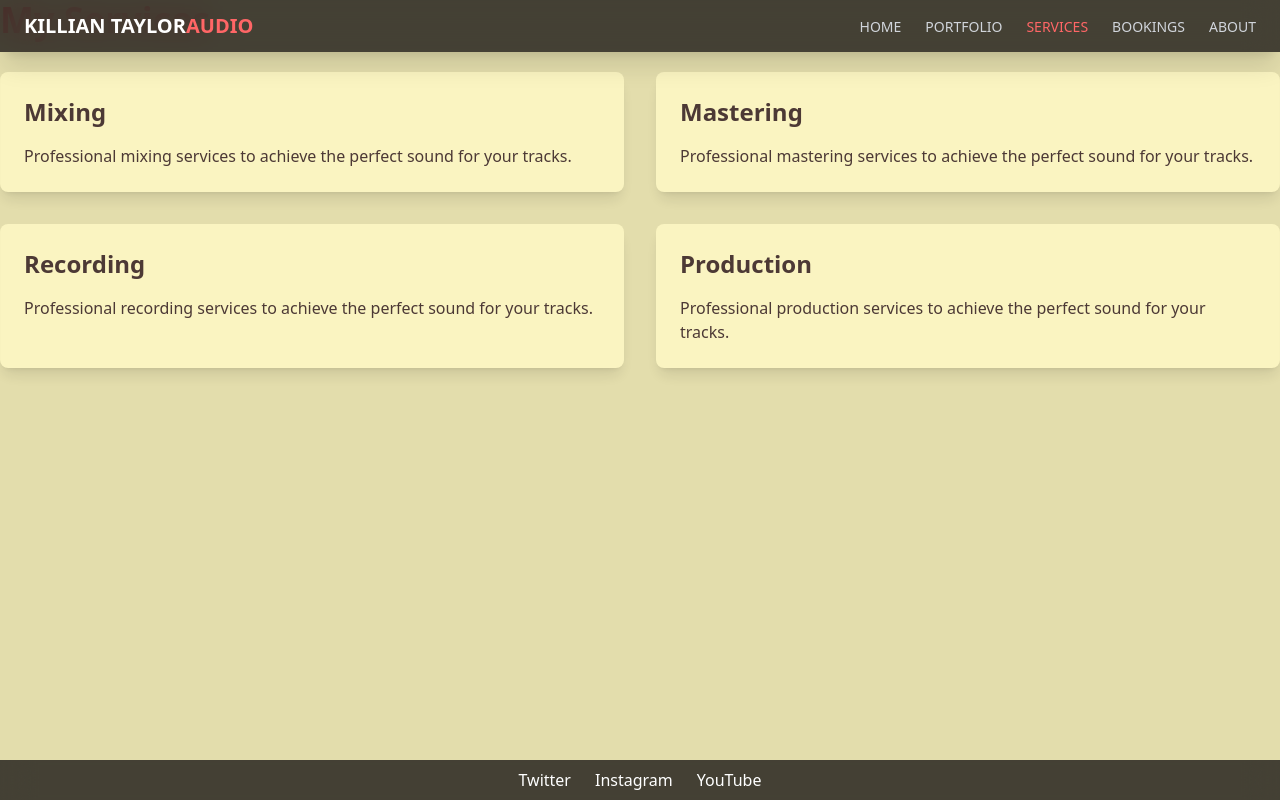
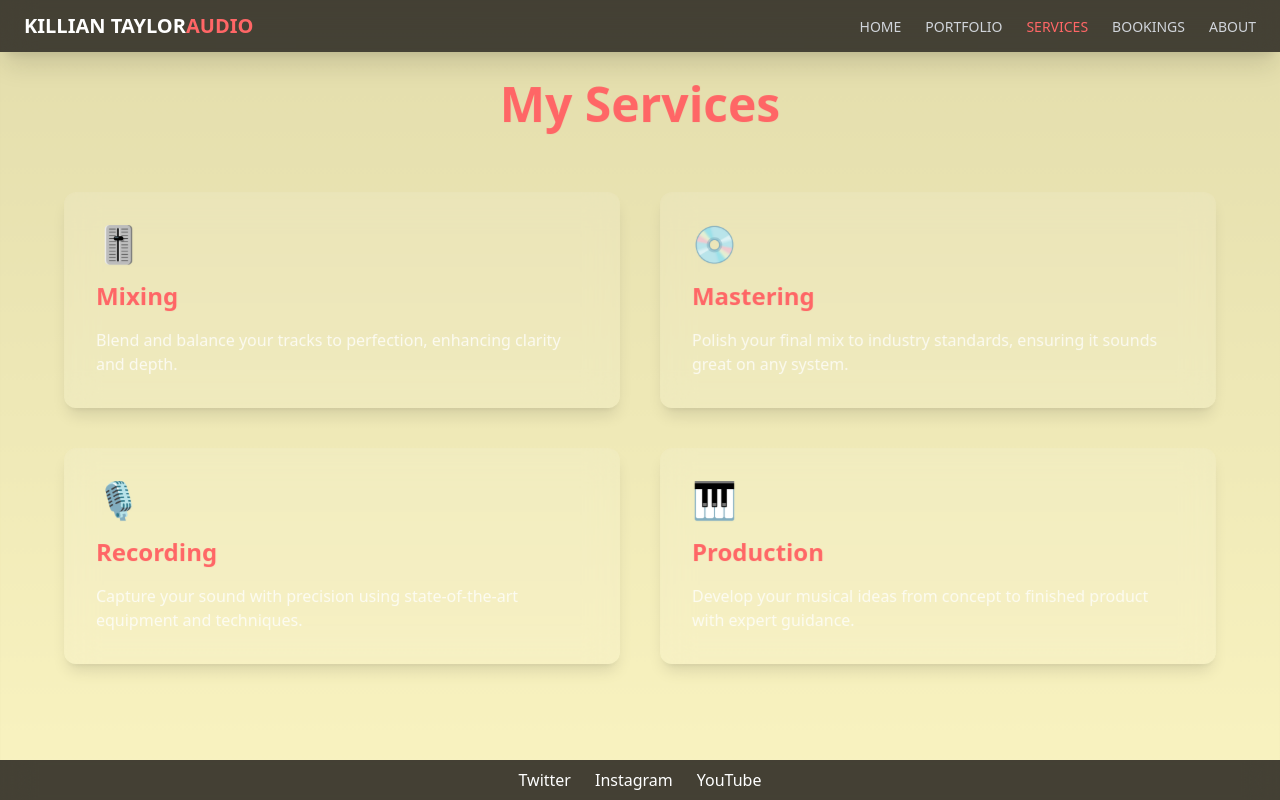
Before and after one commit to hashburner/NextSite, a Next.js app: page / in a window 1280 px wide. Both pictures are taken after a click on the item "SERVICES". Built offline with nearby package versions, Linux system fonts and the light colour scheme; what tailwindcss-animated, tailwindcss-gradients would draw is missing.

Commit message:
Bookings

```diff
--- a/app/components/sections/Bookings.tsx
+++ b/app/components/sections/Bookings.tsx
@@ -1,4 +1,5 @@
 import React, { useState } from 'react';
+import { motion } from 'framer-motion';
 
 const Bookings: React.FC = () => {
   const [formData, setFormData] = useState({
@@ -19,7 +20,6 @@ const Bookings: React.FC = () => {
 
   const handleSubmit = (e: React.FormEvent<HTMLFormElement>) => {
     e.preventDefault();
-    // Here you would typically send the form data to your backend
     console.log('Form submitted:', formData);
     // Reset form after submission
     setFormData({
@@ -32,32 +32,54 @@ const Bookings: React.FC = () => {
   };
 
   return (
-    <div className="space-y-8">
-      <h2 className="text-4xl font-bold text-accent">Book a Session</h2>
-      <form onSubmit={handleSubmit} className="space-y-4">
+    <div className="min-h-screen bg-gradient-to-b from-background to-backgroundalt py-20 px-4">
+      <motion.h2
+        className="text-5xl font-bold text-center text-accent mb-16"
+        initial={{ opacity: 0, y: -50 }}
+        animate={{ opacity: 1, y: 0 }}
+        transition={{ duration: 0.5 }}
+      >
+        Book a Session
+      </motion.h2>
+      <motion.form
+        onSubmit={handleSubmit}
+        className="max-w-2xl mx-auto bg-white bg-opacity-10 backdrop-filter backdrop-blur-lg rounded-xl p-8 shadow-lg"
+        initial={{ opacity: 0, y: 50 }}
+        animate={{ opacity: 1, y: 0 }}
+        transition={{ duration: 0.5 }}
+      >
+        <div className="mb-6">
+          <label htmlFor="name" className="block text-white text-sm font-bold mb-2">Name</label>
           <input
             type="text"
+            id="name"
             name="name"
             value={formData.name}
             onChange={handleChange}
-          placeholder="Name"
-          className="w-full bg-backgroundalt text-white px-4 py-2 rounded-md focus:outline-none focus:ring-2 focus:ring-accent"
+            className="w-full bg-white bg-opacity-20 rounded border border-white border-opacity-20 focus:border-accent focus:bg-white focus:bg-opacity-30 text-base outline-none text-white py-1 px-3 leading-8 transition-colors duration-200 ease-in-out"
             required
           />
+        </div>
+        <div className="mb-6">
+          <label htmlFor="email" className="block text-white text-sm font-bold mb-2">Email</label>
           <input
             type="email"
+            id="email"
             name="email"
             value={formData.email}
             onChange={handleChange}
-          placeholder="Email"
-          className="w-full bg-backgroundalt text-white px-4 py-2 rounded-md focus:outline-none focus:ring-2 focus:ring-accent"
+            className="w-full bg-white bg-opacity-20 rounded border border-white border-opacity-20 focus:border-accent focus:bg-white focus:bg-opacity-30 text-base outline-none text-white py-1 px-3 leading-8 transition-colors duration-200 ease-in-out"
             required
           />
+        </div>
+        <div className="mb-6">
+          <label htmlFor="service" className="block text-white text-sm font-bold mb-2">Service</label>
           <select
+            id="service"
             name="service"
             value={formData.service}
             onChange={handleChange}
-          className="w-full bg-backgroundalt text-white px-4 py-2 rounded-md focus:outline-none focus:ring-2 focus:ring-accent"
+            className="w-full bg-white bg-opacity-20 rounded border border-white border-opacity-20 focus:border-accent focus:bg-white focus:bg-opacity-30 text-base outline-none text-white py-1 px-3 leading-8 transition-colors duration-200 ease-in-out"
             required
           >
             <option value="">Select a service</option>
@@ -66,29 +88,39 @@ const Bookings: React.FC = () => {
             <option value="recording">Recording</option>
             <option value="production">Production</option>
           </select>
+        </div>
+        <div className="mb-6">
+          <label htmlFor="date" className="block text-white text-sm font-bold mb-2">Preferred Date</label>
           <input
             type="date"
+            id="date"
             name="date"
             value={formData.date}
             onChange={handleChange}
-          className="w-full bg-backgroundalt text-white px-4 py-2 rounded-md focus:outline-none focus:ring-2 focus:ring-accent"
+            className="w-full bg-white bg-opacity-20 rounded border border-white border-opacity-20 focus:border-accent focus:bg-white focus:bg-opacity-30 text-base outline-none text-white py-1 px-3 leading-8 transition-colors duration-200 ease-in-out"
             required
           />
+        </div>
+        <div className="mb-6">
+          <label htmlFor="details" className="block text-white text-sm font-bold mb-2">Additional Details</label>
           <textarea
+            id="details"
             name="details"
             value={formData.details}
             onChange={handleChange}
-          placeholder="Additional Details"
             rows={4}
-          className="w-full bg-backgroundalt text-white px-4 py-2 rounded-md focus:outline-none focus:ring-2 focus:ring-accent"
-        />
-        <button
+            className="w-full bg-white bg-opacity-20 rounded border border-white border-opacity-20 focus:border-accent focus:bg-white focus:bg-opacity-30 text-base outline-none text-white py-1 px-3 leading-8 transition-colors duration-200 ease-in-out"
+          ></textarea>
+        </div>
+        <motion.button
           type="submit"
-          className="bg-accent text-white px-6 py-2 rounded-md hover:bg-accent-dark transition-colors duration-300"
+          className="w-full bg-accent text-white font-bold py-2 px-4 rounded hover:bg-accent-dark transition-colors duration-200"
+          whileHover={{ scale: 1.05 }}
+          whileTap={{ scale: 0.95 }}
         >
-          Send Request
-        </button>
-      </form>
+          Book Now
+        </motion.button>
+      </motion.form>
     </div>
   );
 };
--- a/app/components/sections/Portfolio.tsx
+++ b/app/components/sections/Portfolio.tsx
@@ -90,7 +90,9 @@ const Portfolio: React.FC = () => {
                     </motion.div>
                   </button>
                   <audio
-                    ref={el => audioRefs.current[index] = el}
+  ref={(el) => {
+    audioRefs.current[index] = el;
+  }}
   src={item.audioSrc}
   onEnded={() => setIsPlaying(prev => {
     const newIsPlaying = [...prev];
--- a/app/components/sections/Services.tsx
+++ b/app/components/sections/Services.tsx
@@ -1,23 +1,53 @@
 import React from 'react';
 import { motion } from 'framer-motion';
 
+const services = [
+  {
+    title: "Mixing",
+    description: "Blend and balance your tracks to perfection, enhancing clarity and depth.",
+    icon: "🎚️"
+  },
+  {
+    title: "Mastering",
+    description: "Polish your final mix to industry standards, ensuring it sounds great on any system.",
+    icon: "💿"
+  },
+  {
+    title: "Recording",
+    description: "Capture your sound with precision using state-of-the-art equipment and techniques.",
+    icon: "🎙️"
+  },
+  {
+    title: "Production",
+    description: "Develop your musical ideas from concept to finished product with expert guidance.",
+    icon: "🎹"
+  }
+];
+
 const Services: React.FC = () => {
-  const services = ["Mixing", "Mastering", "Recording", "Production"];
-
   return (
-    <div className="space-y-8">
-      <h2 className="text-4xl font-bold text-accent">My Services</h2>
-      <div className="grid grid-cols-1 md:grid-cols-2 gap-8">
+    <div className="min-h-screen bg-gradient-to-b from-background to-backgroundalt py-20 px-4">
+      <motion.h2
+        className="text-5xl font-bold text-center text-accent mb-16"
+        initial={{ opacity: 0, y: -50 }}
+        animate={{ opacity: 1, y: 0 }}
+        transition={{ duration: 0.5 }}
+      >
+        My Services
+      </motion.h2>
+      <div className="max-w-6xl mx-auto grid grid-cols-1 md:grid-cols-2 gap-10">
         {services.map((service, index) => (
           <motion.div
-            key={service}
+            key={service.title}
+            className="bg-white bg-opacity-10 backdrop-filter backdrop-blur-lg rounded-xl p-8 shadow-lg hover:shadow-xl transition-all duration-300"
             initial={{ opacity: 0, y: 50 }}
             animate={{ opacity: 1, y: 0 }}
-            transition={{ delay: 0.2 * index, duration: 0.5 }}
-            className="bg-backgroundalt p-6 rounded-lg shadow-lg hover:shadow-xl transition-all duration-300 hover:-translate-y-1"
+            transition={{ delay: index * 0.1, duration: 0.5 }}
+            whileHover={{ scale: 1.05 }}
           >
-            <h3 className="text-2xl font-bold mb-4">{service}</h3>
-            <p>Professional {service.toLowerCase()} services to achieve the perfect sound for your tracks.</p>
+            <div className="text-4xl mb-4">{service.icon}</div>
+            <h3 className="text-2xl font-bold text-accent mb-4">{service.title}</h3>
+            <p className="text-white text-opacity-80">{service.description}</p>
           </motion.div>
         ))}
       </div>
```
Lines whose indentation alone changed are shown as unchanged.
